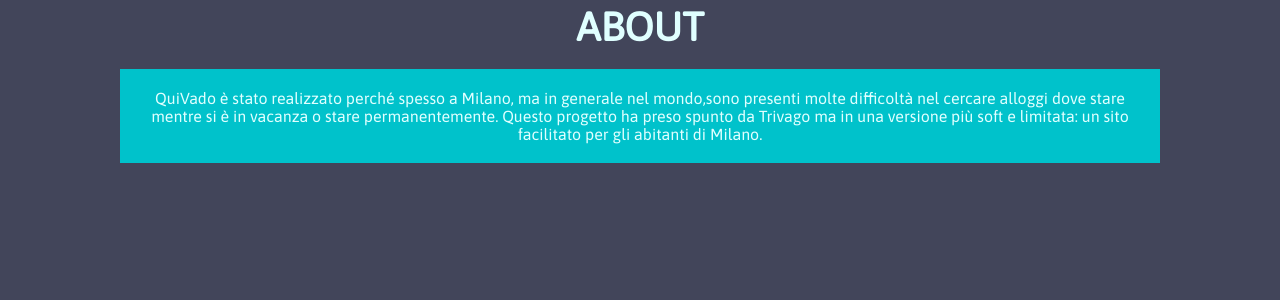
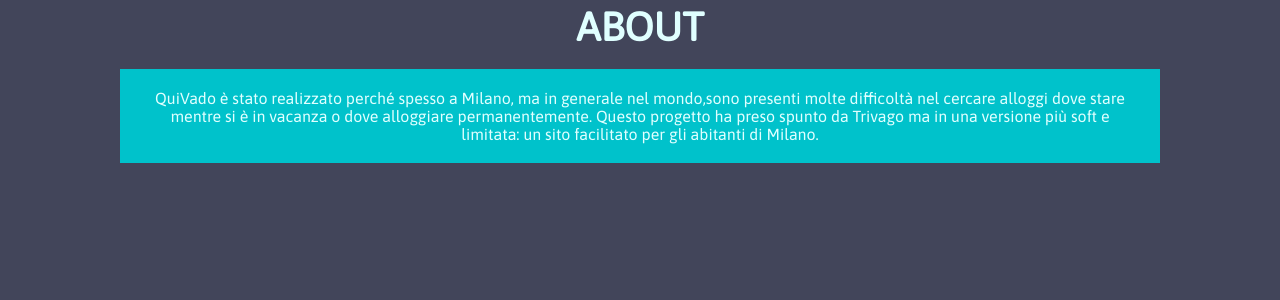
Before and after one commit to Sebacili/Flask, a Flask app: template projectfineanno/templates/whoweare.html in a window 1280 px wide. Shown: the part 1107-1407 px from the top of the page. Run offline with Flask 2, Linux system fonts and the light colour scheme; the template is opened without the code that fills it, so the values that code supplies are empty.

Commit message:
correzione scritture homepage

```diff
--- a/projectfineanno/templates/whoweare.html
+++ b/projectfineanno/templates/whoweare.html
@@ -77,7 +77,7 @@
         <div class="text-box">
 
           <p style="text-align: center;">
-            QuiVado è stato realizzato perché spesso a Milano, ma in generale nel mondo,sono presenti molte difficoltà nel cercare alloggi dove stare mentre si è in vacanza o stare permanentemente.
+            QuiVado è stato realizzato perché spesso a Milano, ma in generale nel mondo,sono presenti molte difficoltà nel cercare alloggi dove stare mentre si è in vacanza o dove alloggiare permanentemente.
             Questo progetto ha preso spunto da Trivago ma in una versione più soft e limitata: un sito facilitato per gli abitanti di Milano.
           </p>
 
```
